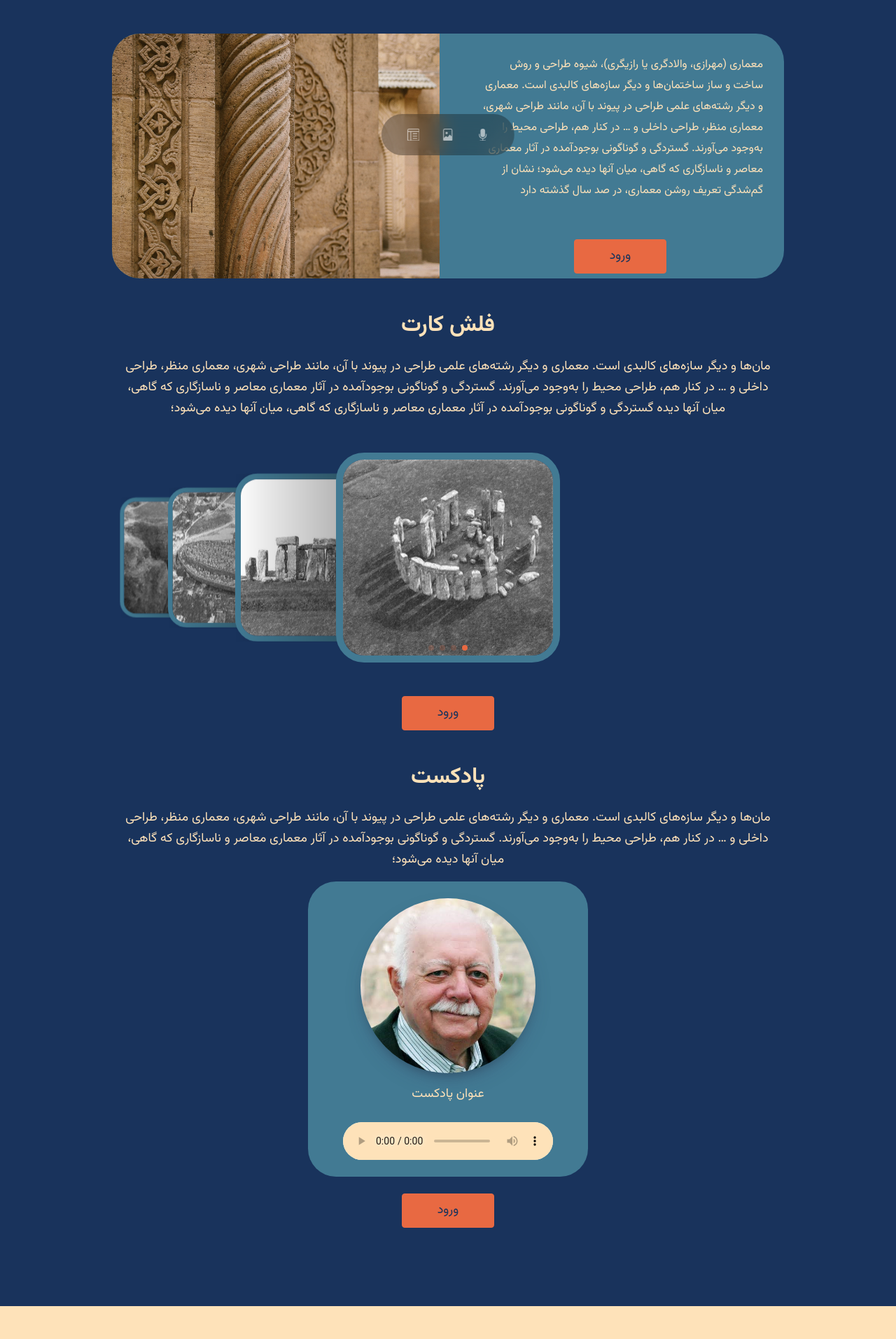
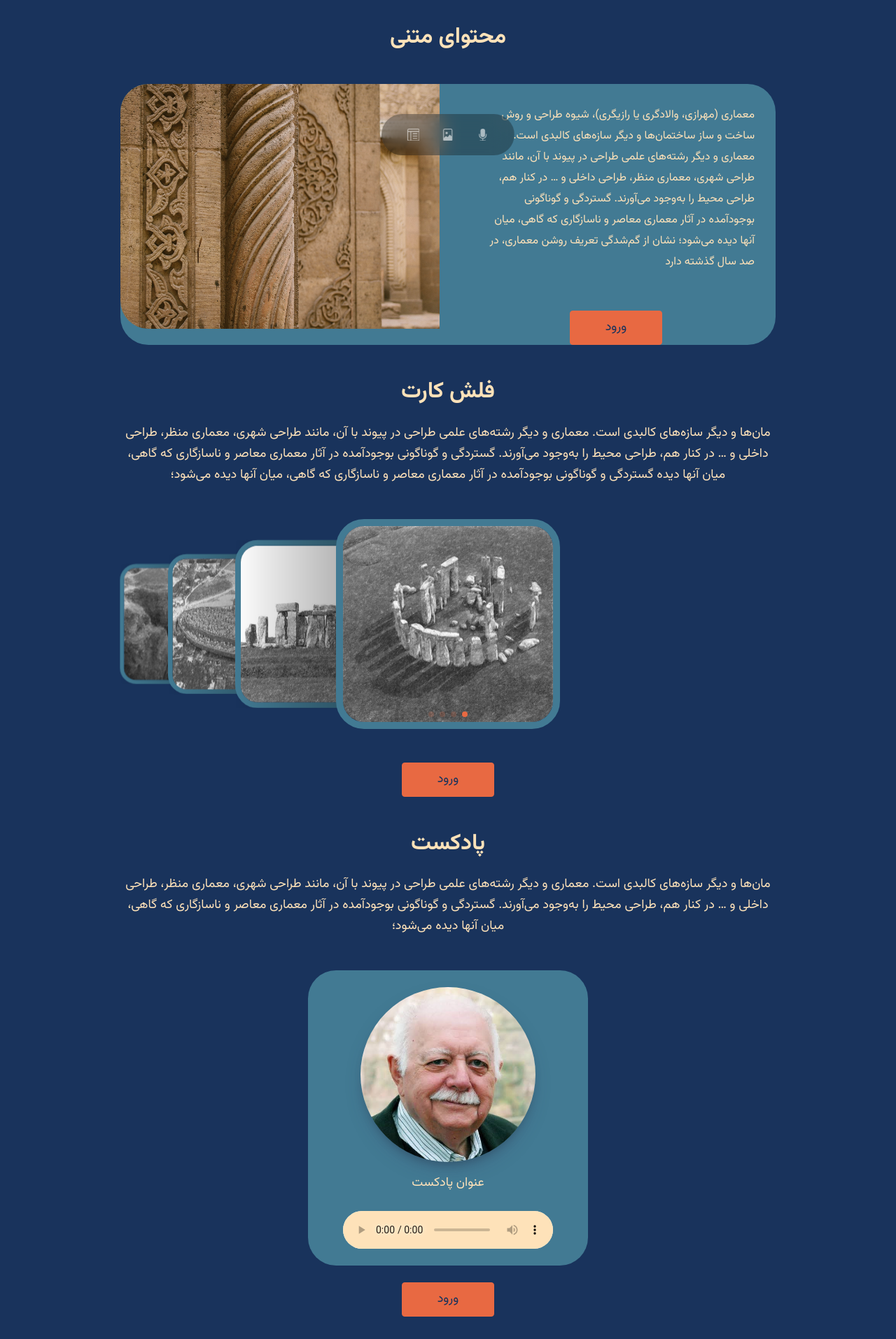
Before and after one commit to denashams/flashcard-fontend, a React (Create React App) app: page / in a window 1280 px wide. Shown: the part 546-2460 px from the top of the page at 70% size. Built offline with nearby package versions, Linux system fonts and the light colour scheme.

Commit message:
fixed spacing

```diff
--- a/src/pages/home/Home.css
+++ b/src/pages/home/Home.css
@@ -1,6 +1,7 @@
 .header-slider {
   background-color: var(--color-background-variant);
   padding: 100px 0 40px 0;
+  margin-bottom: 120px;
 }
 
 .item-container {
--- a/src/pages/home/Home.jsx
+++ b/src/pages/home/Home.jsx
@@ -3,7 +3,6 @@ import Slider from "../../components/header-slider/Slider";
 import facade from "../../assets/facade.jpg";
 import Slider3d from "../../components/slider3d/Slider3d";
 import MobileNav from "../../components/mobile-navbar/MobileNav";
-
 
 import "./Home.css";
 import AudioCard from "../../components/audio-card/AudioCard";
@@ -11,16 +10,18 @@ import AudioCard from "../../components/audio-card/AudioCard";
 export default function Home() {
   return (
     <div className="home">
+      <div>
+        <MobileNav />
+      </div>
       <div className="header-slider">
         <Slider />
       </div>
-        <div>
-      <MobileNav/>
-      </div>
 
       <section id="contentcard">
-      <h2 className="mt-5">محتوای متنی</h2>
-        <div className="container item-container p-0 mt-5">
+        <div className="container mt-5">
+          <h2>محتوای متنی</h2>
+
+          <div className="item-container mt-5 p-0">
             <div className="row">
               <div className="col-md item">
                 <img src={facade} alt="architecture" />
@@ -32,18 +33,19 @@ export default function Home() {
                   رشته‌های علمی طراحی در پیوند با آن، مانند طراحی شهری، معماری
                   منظر، طراحی داخلی و … در کنار هم، طراحی محیط را به‌وجود
                   می‌آورند. گستردگی و گوناگونی بوجودآمده در آثار معماری معاصر و
-                ناسازگاری که گاهی، میان آنها دیده می‌شود؛ نشان از گم‌شدگی تعریف
-                روشن معماری، در صد سال گذشته دارد
+                  ناسازگاری که گاهی، میان آنها دیده می‌شود؛ نشان از گم‌شدگی
+                  تعریف روشن معماری، در صد سال گذشته دارد
                 </p>
                 <button className="button-bold mt-4">ورود</button>
+              </div>
             </div>
           </div>
         </div>
       </section>
       <div>
         <section id="imagecard">
-        <h2 className="mt-5">فلش کارت</h2>
-          <div className=" mt-4 container">
+          <div className=" mt-5 container">
+            <h2 className="mb-4">فلش کارت</h2>
             <p className="flashcard-description mb-5">
               مان‌ها و دیگر سازه‌های کالبدی است. معماری و دیگر رشته‌های علمی
               طراحی در پیوند با آن، مانند طراحی شهری، معماری منظر، طراحی داخلی و
@@ -61,8 +63,8 @@ export default function Home() {
         </section>
       </div>
       <section id="podcast">
-      <h2 className="mt-5">پادکست</h2>
-        <div className="container mt-4">
+        <div className="container">
+        <h2 className="mt-5 mb-4">پادکست</h2>
           <p className="podcast-description">
             مان‌ها و دیگر سازه‌های کالبدی است. معماری و دیگر رشته‌های علمی طراحی
             در پیوند با آن، مانند طراحی شهری، معماری منظر، طراحی داخلی و … در
@@ -70,7 +72,9 @@ export default function Home() {
             بوجودآمده در آثار معماری معاصر و ناسازگاری که گاهی، میان آنها دیده
             می‌شود؛
           </p>
+          <div className="mt-5">
           <AudioCard />
+          </div>
           <button className="button-bold mt-4">ورود</button>
         </div>
       </section>
```
Lines whose indentation alone changed are shown as unchanged.
